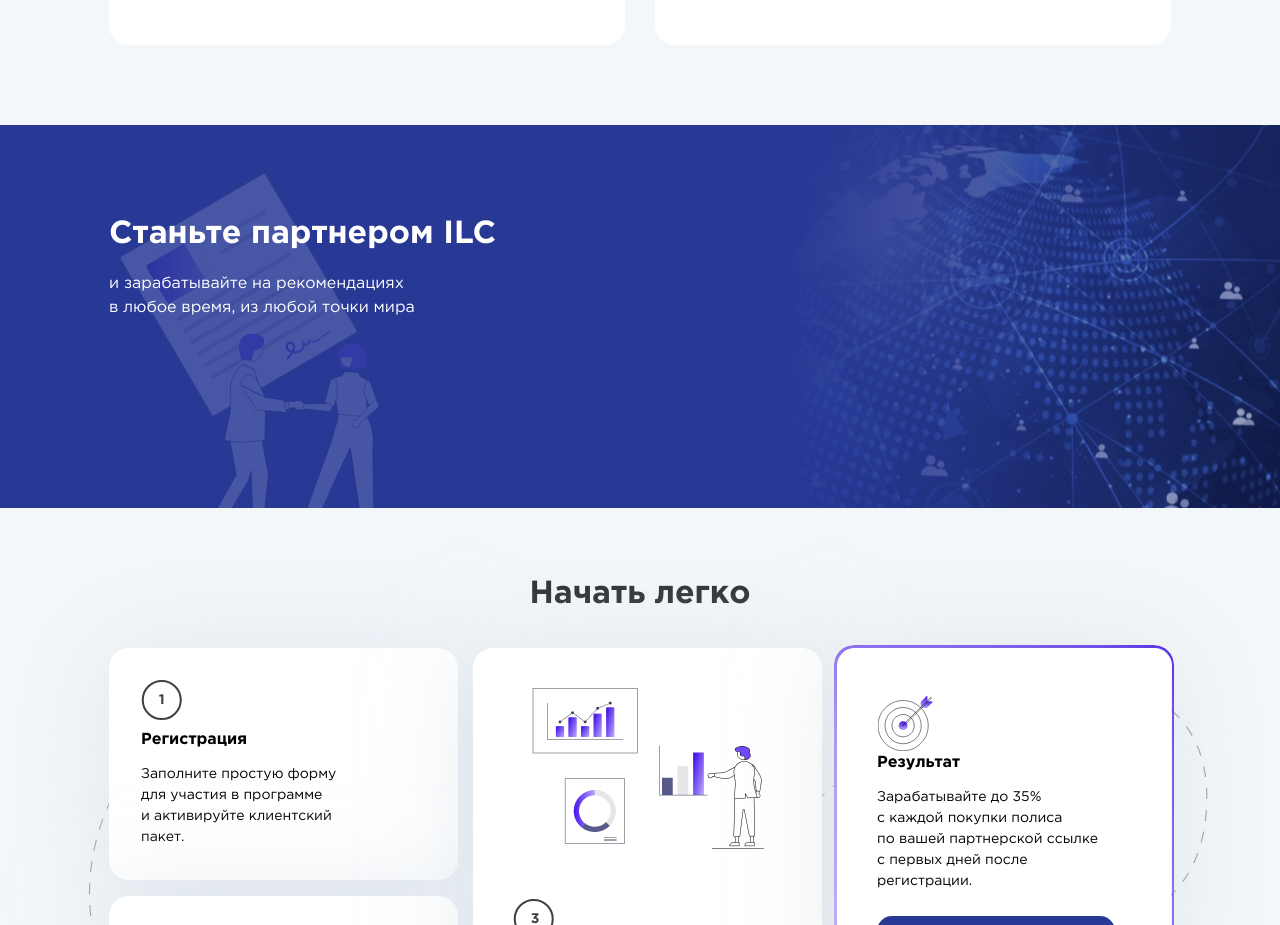
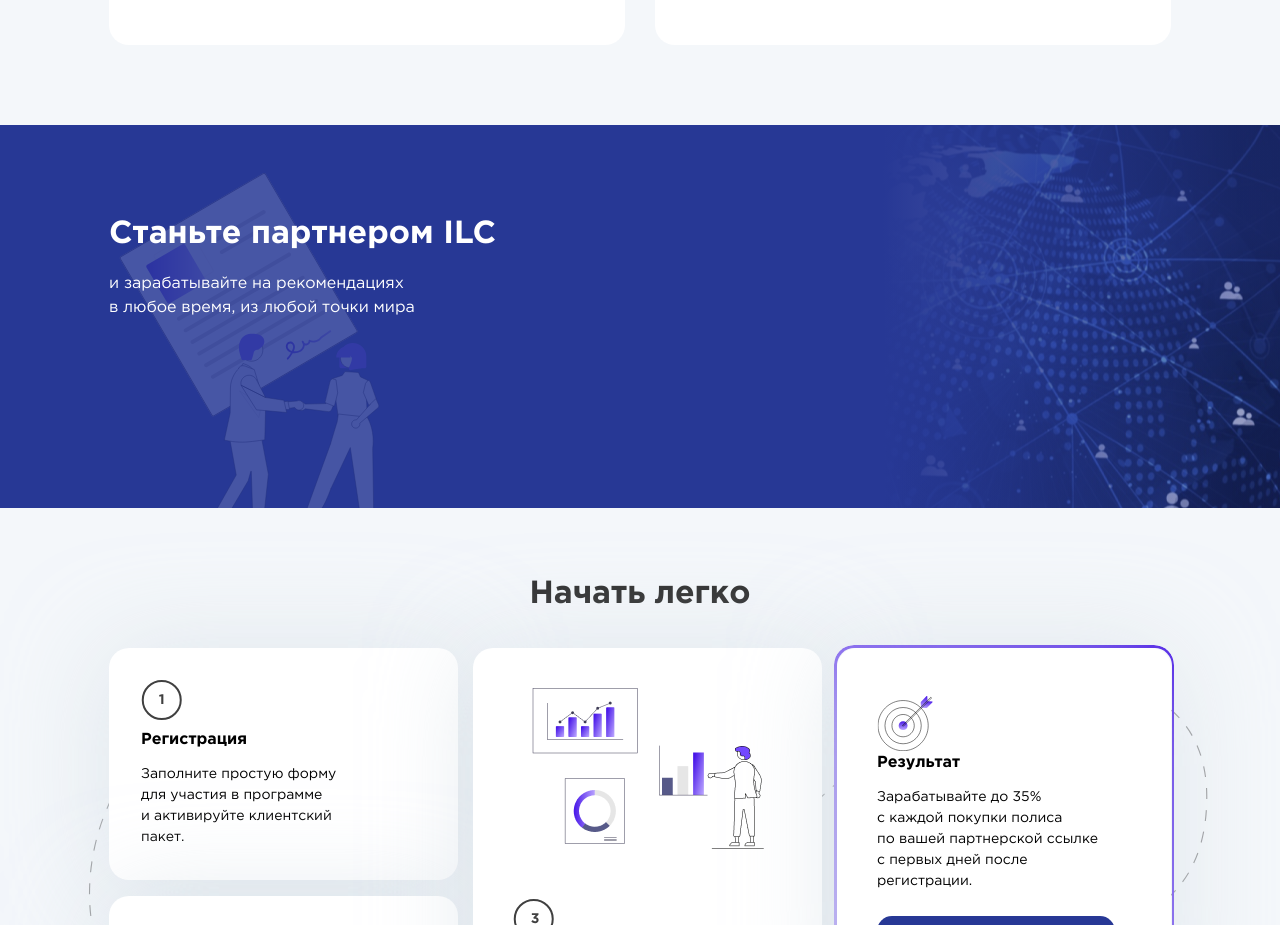
Before and after one commit to andTheowind/legitimateDoc, a plain HTML site: page index.html in a window 1280 px wide. Shown: the part 3745-4670 px from the top of the page. Drawn offline with Linux system fonts and the light colour scheme.

Commit message:
update background linear gradient for 2k+ display

```diff
--- a/css/style.css
+++ b/css/style.css
@@ -655,7 +655,7 @@ p {
 
 .partnership {
     color: #ffffff;
-    background: linear-gradient(0deg, rgba(39, 56, 149, 0.2) 33%, rgba(39, 56, 149, 0.4) 73%), linear-gradient(90deg, #273895 61%, rgba(26, 39, 105, 0.35) 95.63%), url(../img/blue-bg-img.png), lightgray -22.532px 0.21px / 102.26% 96.938% no-repeat;
+    background: linear-gradient(0deg, rgba(39, 56, 149, 0.3) 34%, rgba(39, 56, 149, 0.5) 73%), linear-gradient(90deg, #273895 69%, rgba(28, 39, 105, 0.25) 96.63%), url(../img/blue-bg-img.png), lightgray -22.532px 0.21px / 102.26% 96.938% no-repeat;
     width: 100%;
     background-repeat: no-repeat;
     background-position: 100% 50%;
```
